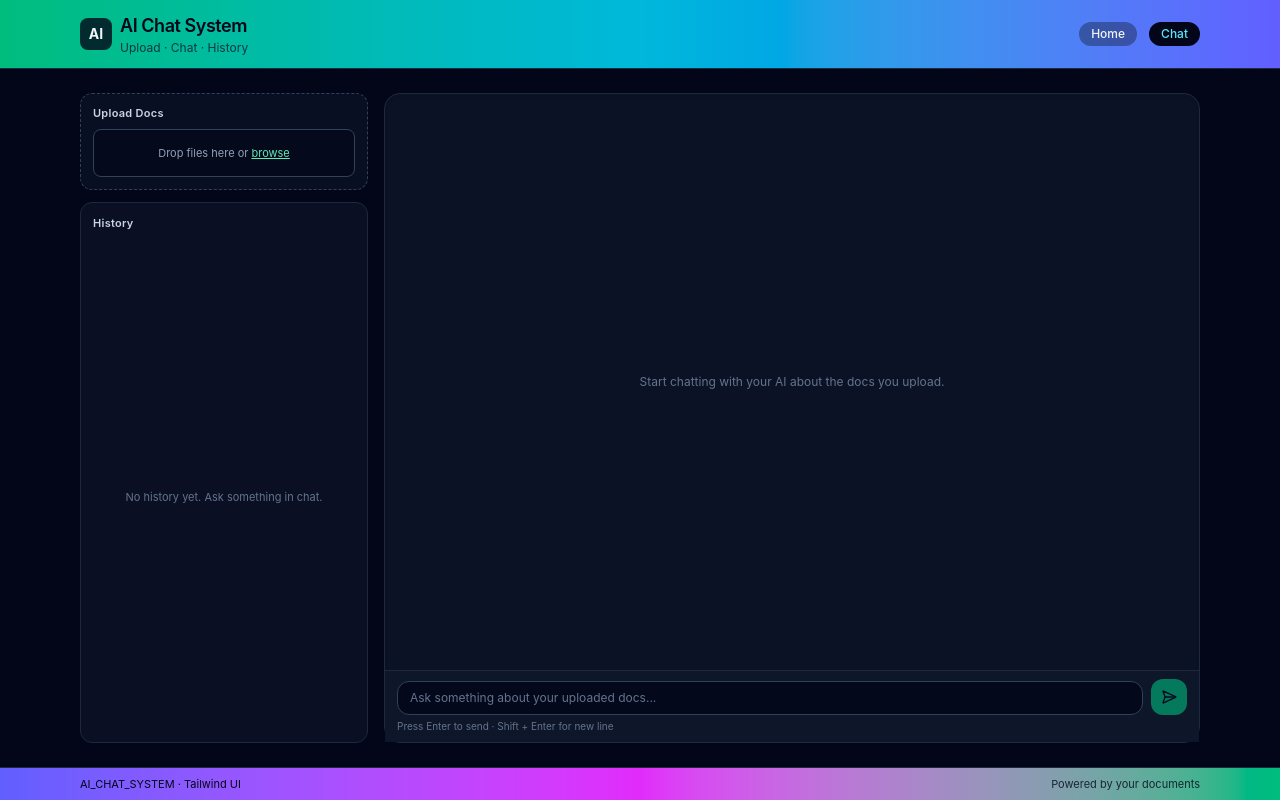
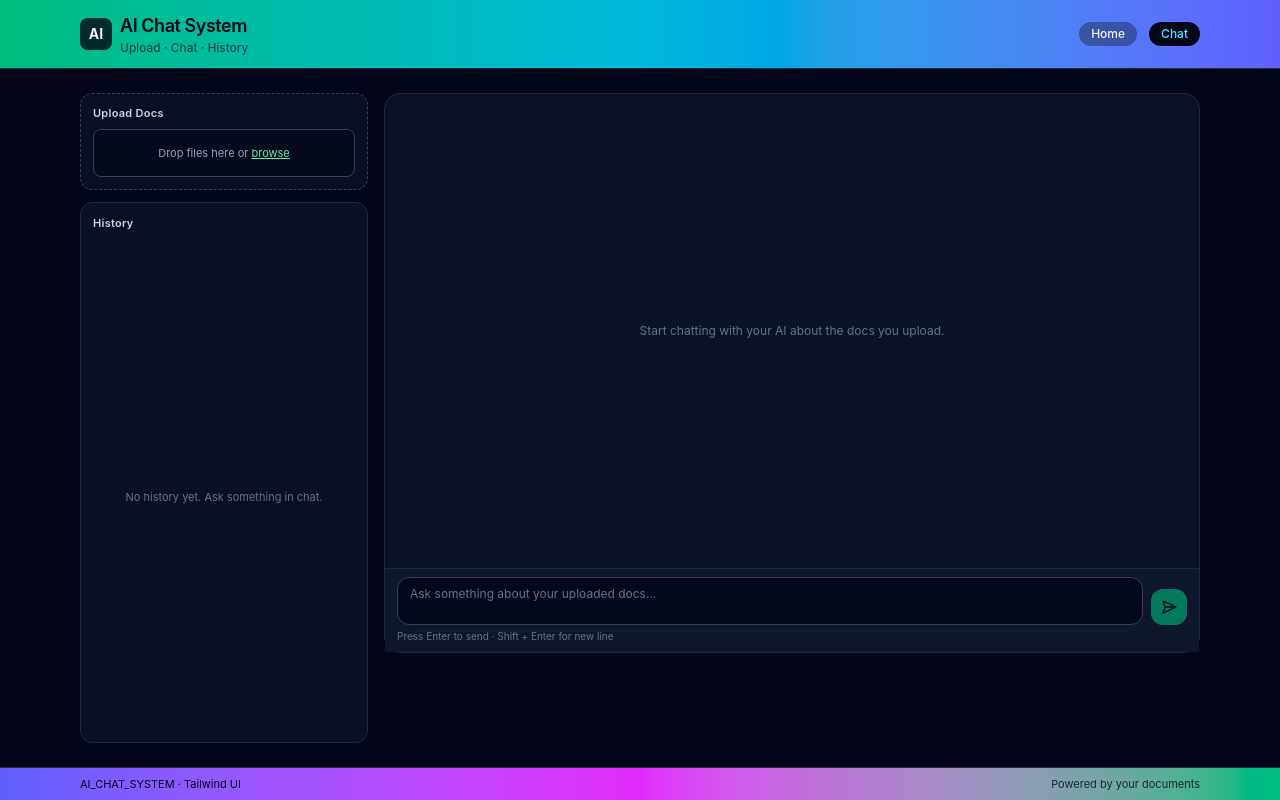
Before and after one commit to ShraddhaMulekar/practice, a React app in the folder Gen_AI/day9-ai_chat_system/frontend/: page /chat in a window 1280 px wide. Built offline with nearby package versions, Linux system fonts and the light colour scheme; the HTML template or start-up script is replaced by a standard one.

Commit message:
updated css

```diff
--- a/Gen_AI/day9-ai_chat_system/frontend/src/components/Chat.jsx
+++ b/Gen_AI/day9-ai_chat_system/frontend/src/components/Chat.jsx
@@ -26,7 +26,6 @@ function Chat() {
         body: JSON.stringify({ message: trimmed }),
       });
       const data = await res.json();
-      console.log({data})
 
       setMessages((prev) => [
         ...prev,
@@ -72,7 +71,7 @@ function Chat() {
       </aside>
 
       {/* CHAT AREA */}
-      <section className="flex-1 flex flex-col rounded-2xl border border-slate-800 bg-slate-900/70 shadow-inner">
+      <section className="flex-1 flex h-[70vh] flex-col rounded-2xl border border-slate-800 bg-slate-900/70 shadow-inner">
         {/* Messages area */}
         <div className="flex-1 overflow-y-auto px-4 py-3 space-y-1">
           {messages.length === 0 ? (
@@ -97,7 +96,7 @@ function Chat() {
           <div className="flex items-end gap-2">
             <textarea
               rows={1}
-              className="flex-1 resize-none rounded-xl border border-slate-700 bg-slate-950/80 px-3 py-2 text-xs text-slate-100 placeholder:text-slate-500 focus:border-emerald-400 focus:outline-none focus:ring-1 focus:ring-emerald-400/60"
+              className="flex-1 h-12 resize-none rounded-xl border border-slate-700 bg-slate-950/80 px-3 py-2 text-xs leading-snug text-slate-100 placeholder:text-slate-500 focus:border-emerald-400 focus:outline-none focus:ring-1 focus:ring-emerald-400/60"
               placeholder="Ask something about your uploaded docs..."
               value={input}
               onChange={(e) => setInput(e.target.value)}
```
